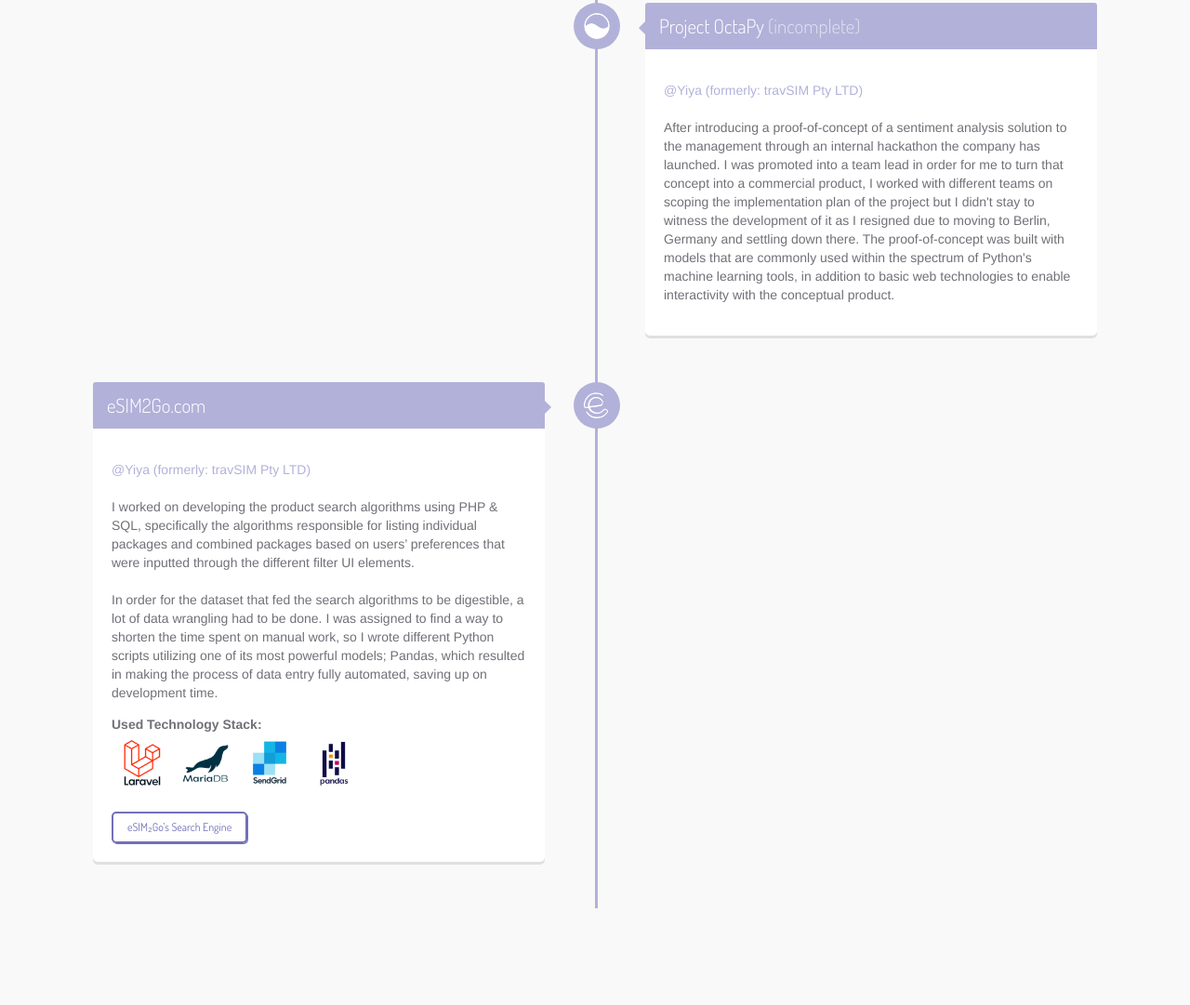
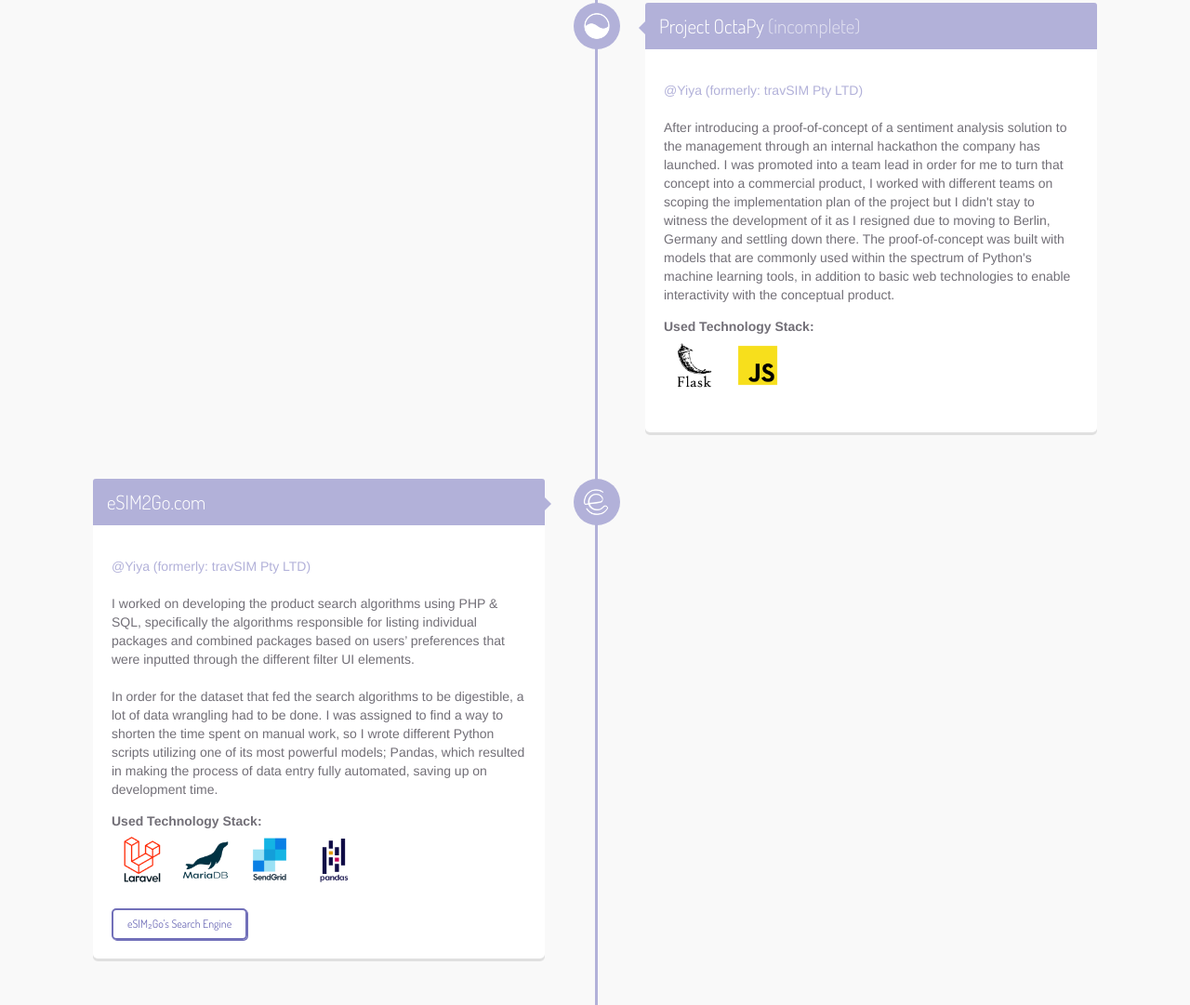
Before and after one commit to theFOUR-DCA/theFOUR-DCA.github.io, a plain HTML site: page AbuRadi.html in a window 1280 px wide. Shown: the part 646-1727 px from the top of the page at 93% size. Before the commit the page ends 1623 px from the top, so only its background shows below. Drawn offline with Linux system fonts and the light colour scheme.

Commit message:
some timeline work

```diff
--- a/AbuRadi.html
+++ b/AbuRadi.html
@@ -183,6 +183,17 @@
               addition to basic web technologies to enable interactivity with
               the conceptual product.
             </p>
+            <p>
+              <a style="font-weight: 600">Used Technology Stack:</a><br />
+              <img
+                class="imgIcon"
+                src="static/assets/stackTools/Flask.001.png"
+              />
+              <img
+                class="imgIcon"
+                src="static/assets/stackTools/JavaScript.001.png"
+              />
+            </p>
           </div>
         </div>
 
```
Also changed, not shown: index.html (+2 -2 lines), AbuRadi/KarteDerZukunft.html (deleted), AbuRadi/eSIM2Go.html (deleted), static/assets/stackTools/Flask.001.png (added), static/assets/stackTools/IBM Cloud.001.png (added).
